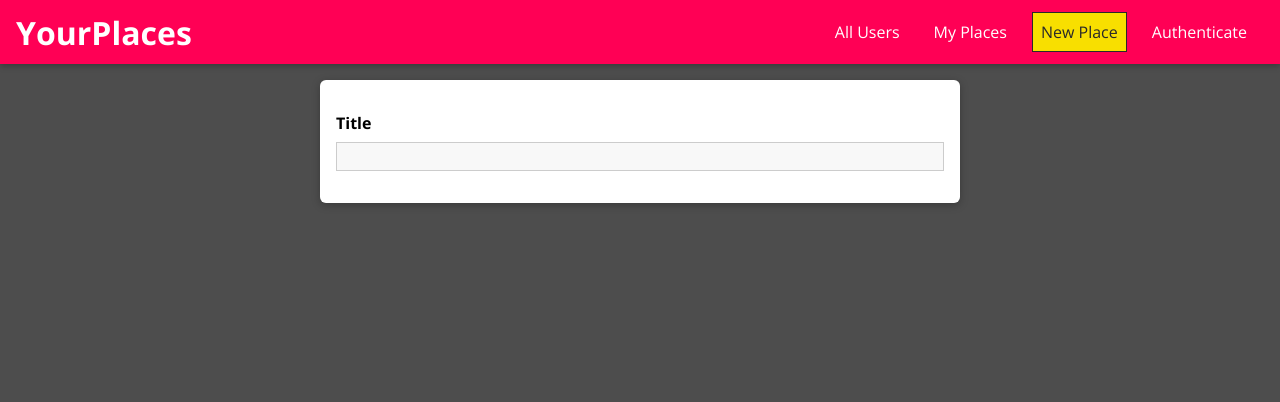
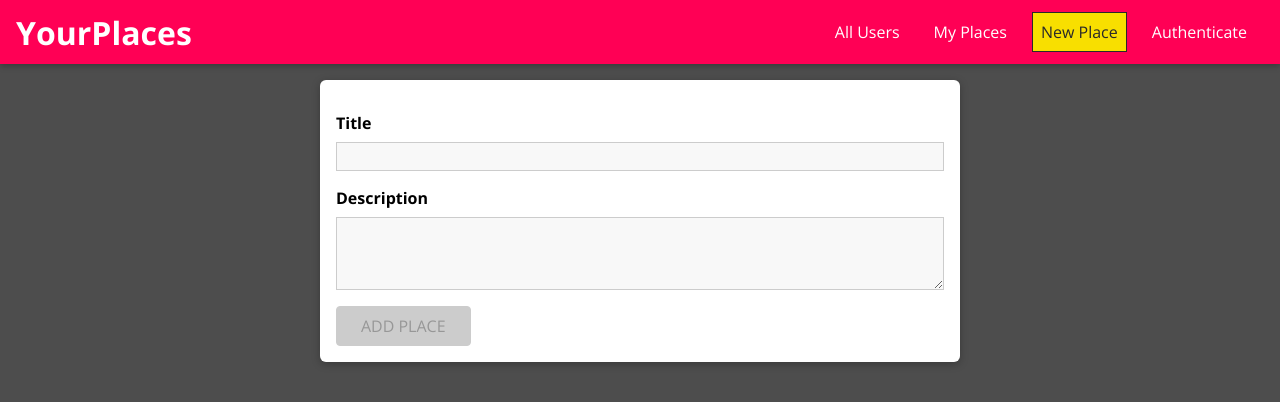
Before and after one commit to Sairoden/mern, a React (Vite) app in the folder frontend/: page /places/new in a window 1280 px wide. Shown: the top 402 px of the page. Built offline with nearby package versions, Linux system fonts and the light colour scheme.

Commit message:
Manage Form

```diff
--- a/frontend/src/App.jsx
+++ b/frontend/src/App.jsx
@@ -47,4 +47,4 @@ function App() {
 
 export default App;
 
-// 60
+// 62
--- a/frontend/src/features/places/PlaceItem/PlaceItem.jsx
+++ b/frontend/src/features/places/PlaceItem/PlaceItem.jsx
@@ -32,7 +32,11 @@ function PlaceItem({
         footer={<Button onClick={closeMapHandler}>CLOSE</Button>}
       >
         <div className="map-container">
-          <Map center={[coordinates.lat, coordinates.lng]} zoom={13} />
+          <Map
+            address={address}
+            center={[coordinates.lat, coordinates.lng]}
+            zoom={13}
+          />
         </div>
       </Modal>
       <li className="place-item">
--- a/frontend/src/ui/Input/Input.jsx
+++ b/frontend/src/ui/Input/Input.jsx
@@ -1,5 +1,5 @@
 // React & Libraries
-import { useReducer } from "react";
+import { useReducer, useEffect } from "react";
 
 // Styles
 import "./Input.css";
@@ -30,11 +30,17 @@ const INITIAL_STATE = {
   isTouched: false,
 };
 
-function Input(props, { id, rows, placeholder, type }) {
+function Input(props) {
   const [{ value, isValid, isTouched }, dispatch] = useReducer(
     inputReducer,
     INITIAL_STATE
   );
+
+  const { onInput, id, rows, placeholder, type } = props;
+
+  useEffect(() => {
+    onInput(id, value, isValid);
+  }, [id, isValid, onInput, value]);
 
   const changeHandler = e => {
     dispatch({
--- a/frontend/src/ui/Map/Map.jsx
+++ b/frontend/src/ui/Map/Map.jsx
@@ -4,7 +4,7 @@ import { MapContainer, TileLayer, Marker, Popup } from "react-leaflet";
 // Styles
 import "./Map.css";
 
-function Map({ className, style, center, zoom }) {
+function Map({ className, style, center, zoom, address }) {
   return (
     <div className="mapContainer">
       <MapContainer
@@ -19,9 +19,7 @@ function Map({ className, style, center, zoom }) {
           url="https://{s}.tile.openstreetmap.fr/hot/{z}/{x}/{y}.png"
         />
         <Marker position={center}>
-          <Popup>
-            A pretty CSS3 popup. <br /> Easily customizable.
-          </Popup>
+          <Popup>{address}</Popup>
         </Marker>
       </MapContainer>
     </div>
--- a/frontend/src/ui/PlaceForm/PlaceForm.jsx
+++ b/frontend/src/ui/PlaceForm/PlaceForm.jsx
@@ -1,22 +1,94 @@
+// React & Libraries
+import { useCallback, useReducer } from "react";
+
 // Styles
 import "./PlaceForm.css";
 
 // UI Components
-import { Input } from "../index";
+import { Input, Button } from "../index";
 
 // Utilities
-import { VALIDATOR_REQUIRE } from "../../utils";
+import { VALIDATOR_MINLENGTH, VALIDATOR_REQUIRE } from "../../utils";
+
+const formReducer = (state, action) => {
+  switch (action.type) {
+    case "INPUT_CHANGE": {
+      let formIsValid = true;
+
+      for (let inputId in state.inputs) {
+        if (inputId === action.inputId) {
+          formIsValid = formIsValid && action.isValid;
+        } else {
+          formIsValid = formIsValid && state.inputs[inputId].isValid;
+        }
+      }
+
+      return {
+        ...state,
+        inputs: {
+          ...state.inputs,
+          [action.inputId]: { value: action.value, isValid: action.isValid },
+        },
+        isValid: formIsValid,
+      };
+    }
+
+    default:
+      return state;
+  }
+};
+
+const INITIAL_STATE = {
+  inputs: {
+    title: {
+      value: "",
+      isValid: false,
+    },
+    description: {
+      value: "",
+      isValid: false,
+    },
+  },
+  isValid: false,
+};
 
 function PlaceForm() {
+  const [formState, dispatch] = useReducer(formReducer, INITIAL_STATE);
+
+  const inputHandler = useCallback(
+    (id, value, isValid) => {
+      dispatch({
+        type: "INPUT_CHANGE",
+        value: value,
+        isValid: isValid,
+        inputId: id,
+      });
+    },
+    [dispatch]
+  );
+
   return (
     <form className="place-form">
       <Input
+        id="title"
         type="text"
         label="Title"
         element="input"
         validators={[VALIDATOR_REQUIRE()]}
         errorText="Please enter a valid title"
+        onInput={inputHandler}
       />
+      <Input
+        id="description"
+        type="text"
+        label="Description"
+        validators={[VALIDATOR_MINLENGTH(5)]}
+        errorText="Please enter a valid description (at least 5 characters)."
+        onInput={inputHandler}
+      />
+      <Button type="submit" disabled={!formState.isValid}>
+        ADD PLACE
+      </Button>
     </form>
   );
 }
```
